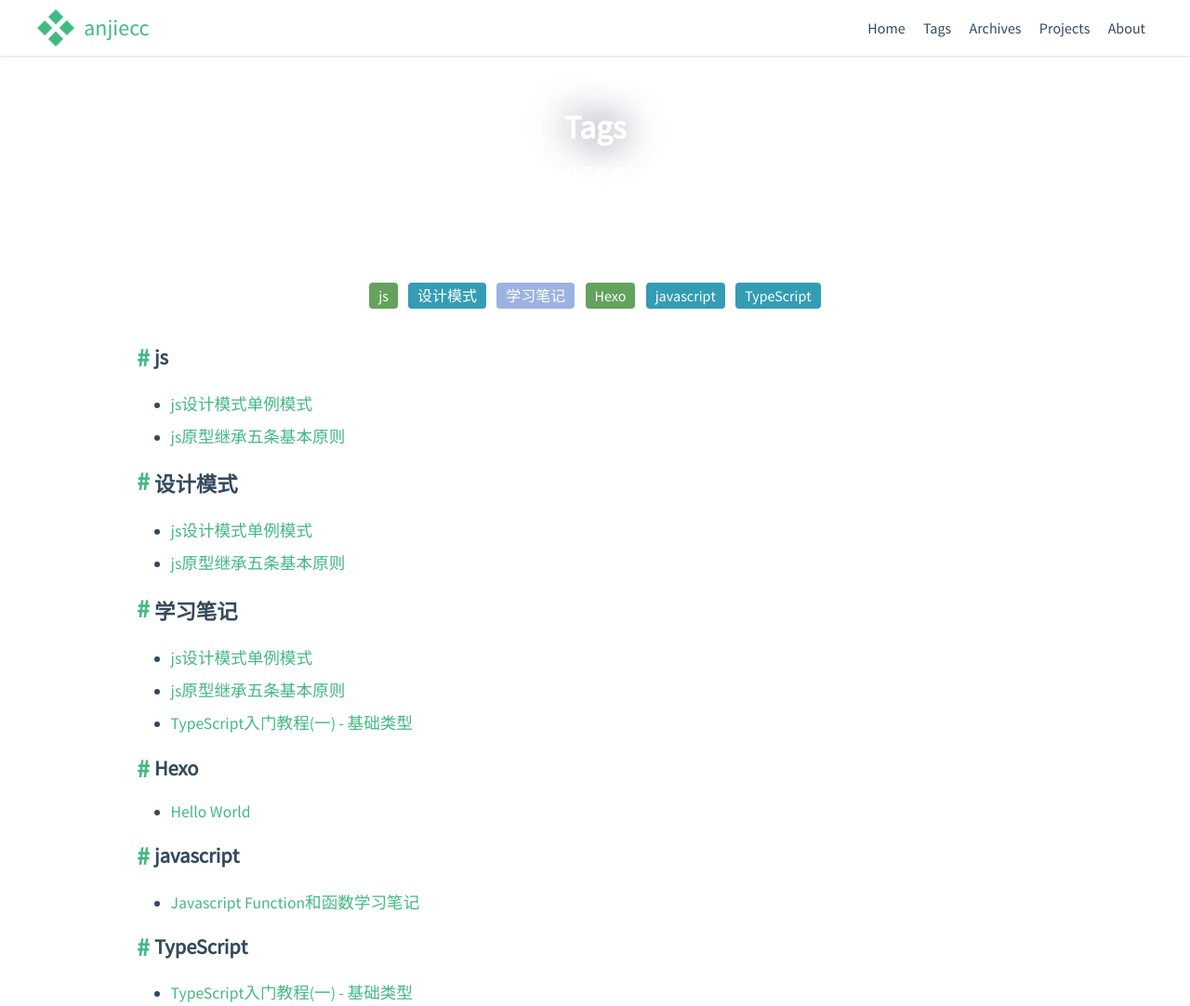
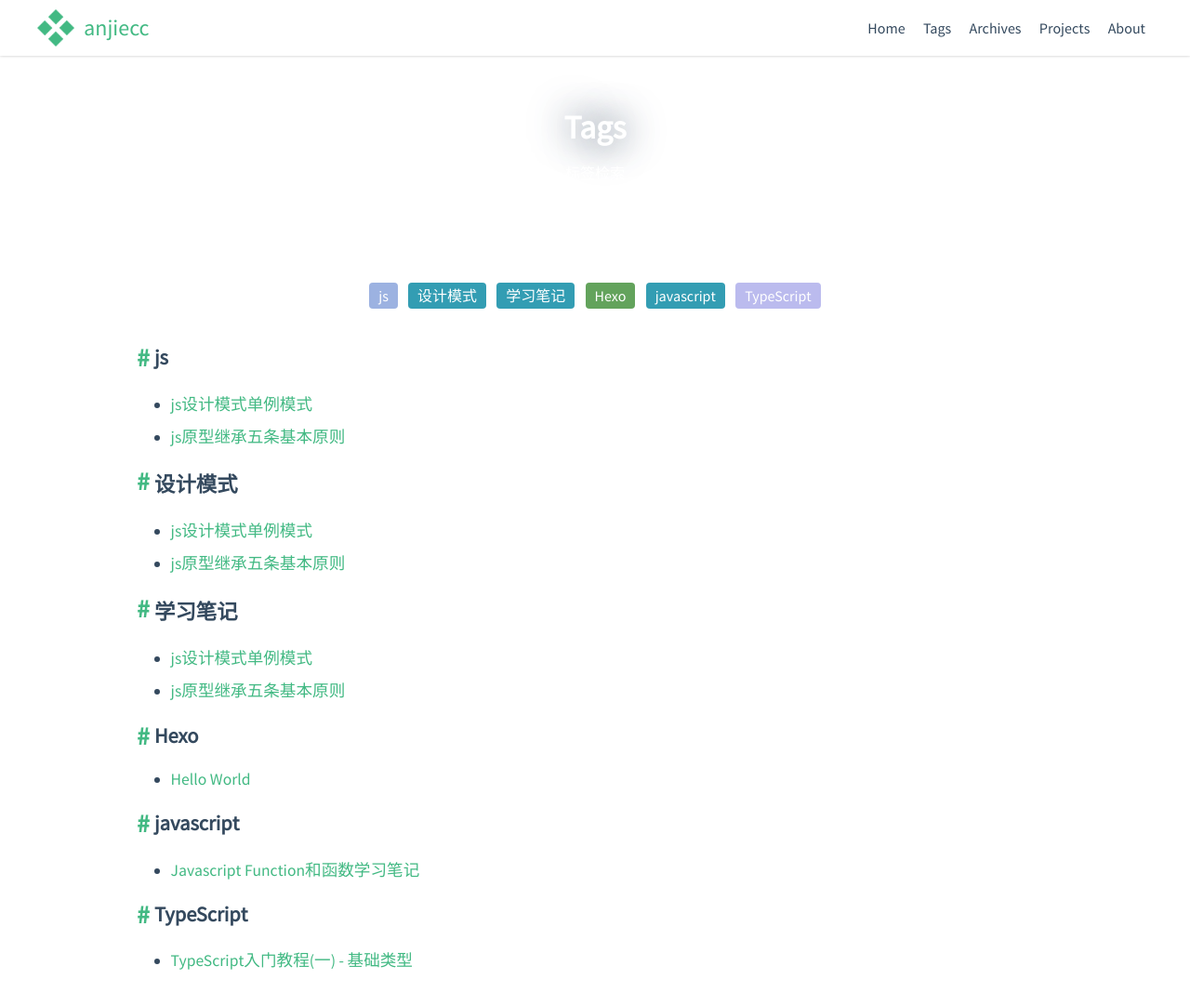
Before and after one commit to anjiecc/anjiecc.github.io, a plain HTML site: page tags/index.html in a window 1280 px wide. Shown: the top 1082 px of the page at 93% size. Drawn offline with nearby package versions, Linux system fonts and the light colour scheme; some packages are replaced by stand-ins of ours; a script that the page names is missing.

Commit message:
Site updated: 2018-10-04 14:55:18

```diff
--- a/search.xml
+++ b/search.xml
@@ -12,8 +12,6 @@
 
 
         <tags>
-
-            <tag> 学习笔记 </tag>
 
             <tag> TypeScript </tag>
 
--- a/tags/index.html
+++ b/tags/index.html
@@ -144,17 +144,17 @@
 <main class="app-body">
   <div id="tag-cloud">
 
-      <a class="tag3" data-name="tag-js">js</a>
+      <a class="tag1" data-name="tag-js">js</a>
 
       <a class="tag2" data-name="tag-设计模式">设计模式</a>
 
-      <a class="tag1" data-name="tag-学习笔记">学习笔记</a>
+      <a class="tag2" data-name="tag-学习笔记">学习笔记</a>
 
       <a class="tag3" data-name="tag-Hexo">Hexo</a>
 
       <a class="tag2" data-name="tag-javascript">javascript</a>
 
-      <a class="tag2" data-name="tag-TypeScript">TypeScript</a>
+      <a class="tag0" data-name="tag-TypeScript">TypeScript</a>
 
   </div>
 
@@ -204,12 +204,6 @@
         <ul class="tag-preview">
           <li>
             <a href="/2017/08/23/js原型继承五条基本原则/">js原型继承五条基本原则</a>
-          </li>
-        </ul>
-
-        <ul class="tag-preview">
-          <li>
-            <a href="/2018/10/04/typescript入门教程(一) 基础类型/">TypeScript入门教程(一) - 基础类型</a>
           </li>
         </ul>
 
```
Also changed, not shown: 2018/10/04/typescript入门教程(一) 基础类型/index.html (+1 -5 lines), index.html (+0 -4 lines).
